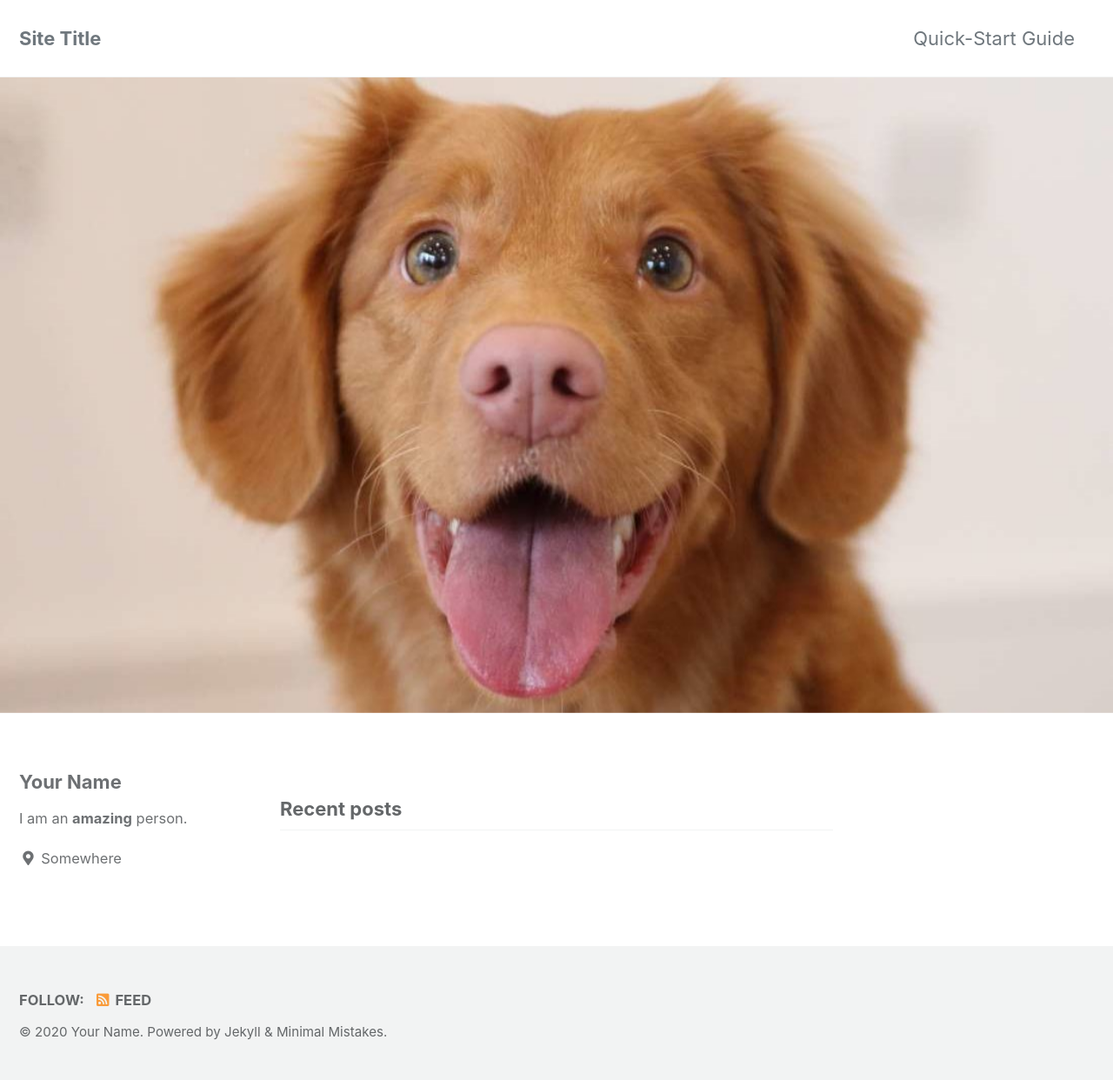
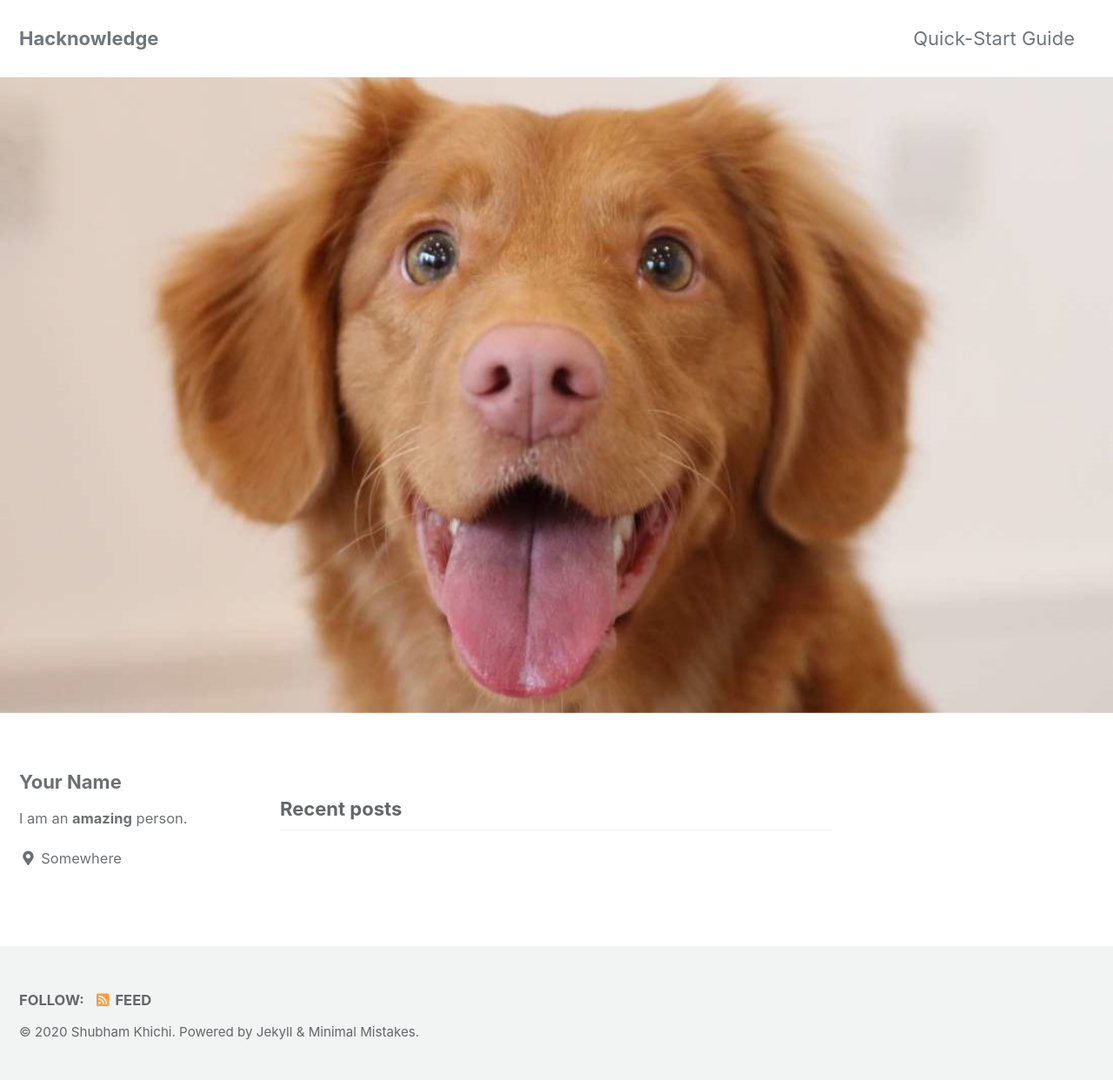
Before and after one commit to da3mond/hacknowledge, a Jekyll site: the page built from index.html, in a window 1280 px wide. Shown: the whole page at 87% size. Built offline with Jekyll 4.4.1, drawn with Linux system fonts in a browser that asks for light colours; cached includes are drawn as plain includes; the list of posts is cut into pages by our own code.

Commit message:
Update _config.yml

```diff
--- a/_config.yml
+++ b/_config.yml
@@ -16,11 +16,11 @@ minimal_mistakes_skin    : "default" # "air", "aqua", "contrast", "dark", "dirt"
 
 # Site Settings
 locale                   : "en-US"
-title                    : "Site Title"
+title                    : "Hacknowledge"
 title_separator          : "-"
 subtitle                 : # site tagline that appears below site title in masthead
-name                     : "Your Name"
-description              : "An amazing website."
+name                     : "Shubham Khichi"
+description              : "Penetration Tester"
 url                      : # the base hostname & protocol for your site e.g. "https://mmistakes.github.io"
 baseurl                  : # the subpath of your site, e.g. "/blog"
 repository               : # GitHub username/repo-name e.g. "mmistakes/minimal-mistakes"
```
